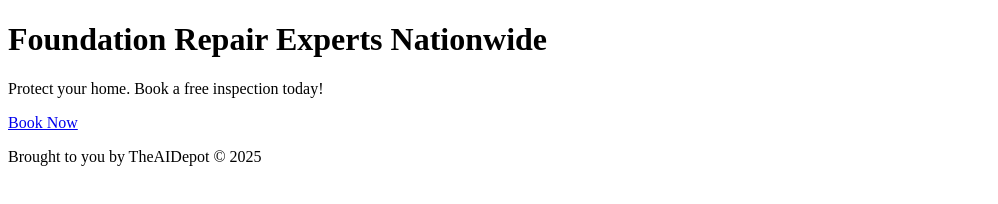
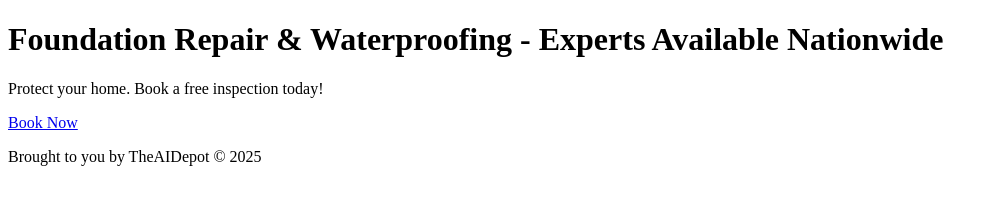
Before and after one commit to TheAIDepot/foundation-landing, a plain HTML site: page public/index.html in a window 1280 px wide. Shown: the whole page, without its empty margins (0-998 px from the left). Drawn offline with Linux system fonts and the light colour scheme.

Commit message:
Update index.html
Update title to help Netlify detect Visual Editor

```diff
--- a/public/index.html
+++ b/public/index.html
@@ -3,12 +3,12 @@
 <head>
   <meta charset="UTF-8" />
   <meta name="viewport" content="width=device-width, initial-scale=1.0"/>
-  <title>Foundation Repair - Nationwide</title>
+  <title>Foundation Repair - S.E. National Coverage</title>
   <link rel="stylesheet" href="style.css">
 </head>
 <body>
   <header>
-    <h1>Foundation Repair Experts Nationwide</h1>
+    <h1>Foundation Repair & Waterproofing - Experts Available Nationwide</h1>
     <p>Protect your home. Book a free inspection today!</p>
   </header>
 
```
